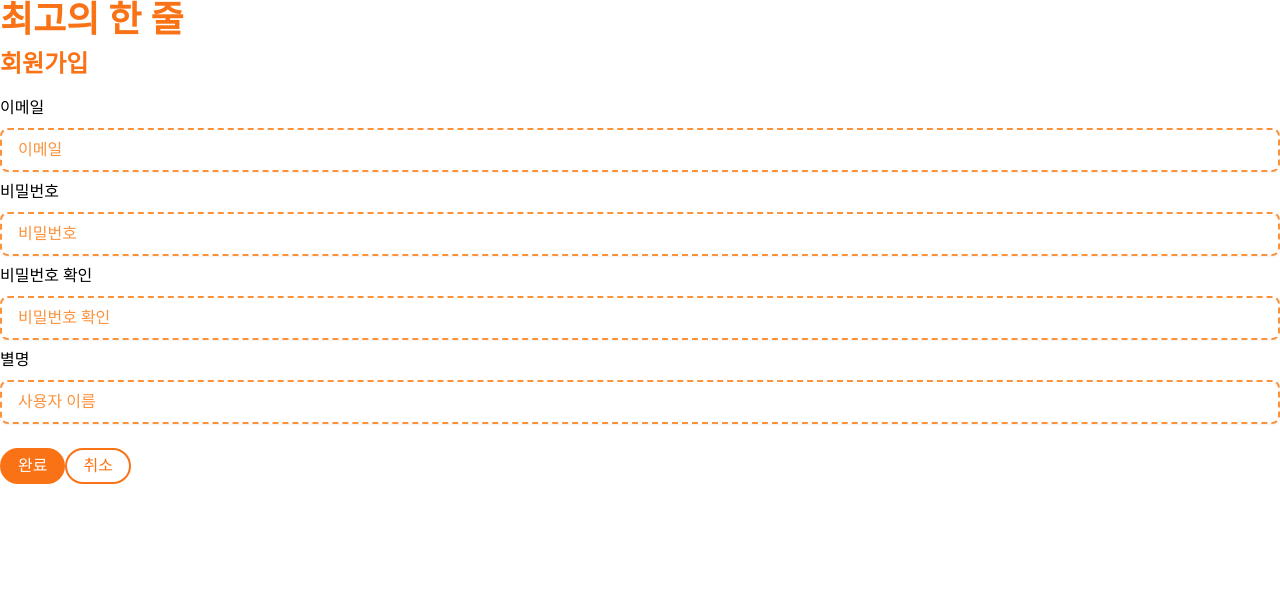
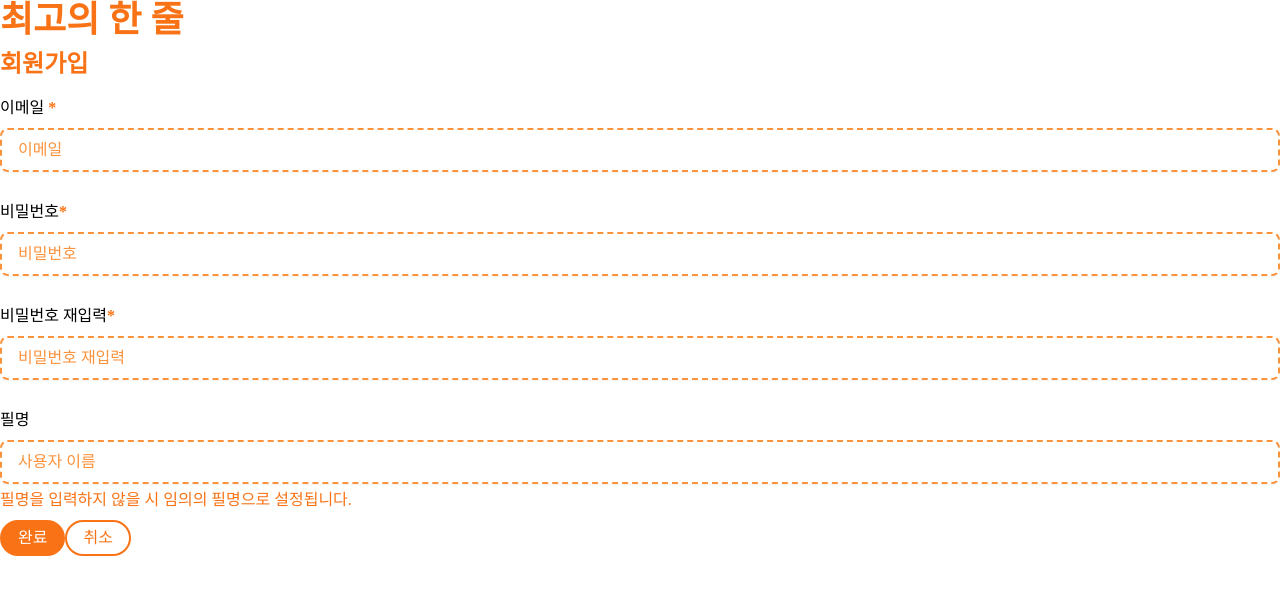
Before and after one commit to 2021bong/the-best-line-client, a Next.js app: page /signup in a window 1280 px wide. Shown: the top 594 px of the page. Built offline with nearby package versions, Linux system fonts and the light colour scheme; a web font is replaced by a local one.

Commit message:
fix : modify signup validation
- check empty values before form submit
- modify email validation to cannot writing special character except '-', '_'
- modify password validation to mix number and alphabet
- add info text for name

```diff
--- a/src/app/styles/custom_tailwind.css
+++ b/src/app/styles/custom_tailwind.css
@@ -41,6 +41,6 @@
 
 /* input */
 input {
-  @apply my-2 border-2 border-orange-400 rounded-lg placeholder-orange-400 px-4 py-2 shadow-sm;
+  @apply mt-2 mb-1 border-2 border-orange-400 rounded-lg placeholder-orange-400 px-4 py-2 shadow-sm;
   transition: 0.3s border;
 }
--- a/src/components/InputForm.tsx
+++ b/src/components/InputForm.tsx
@@ -1,7 +1,7 @@
 'use client';
 
 import Link from 'next/link';
-import { ChangeEvent, useState } from 'react';
+import { ChangeEvent, FormEvent, useState } from 'react';
 import { useForm, Controller } from 'react-hook-form';
 
 type Inputs = {
@@ -37,7 +37,7 @@ export default function InputForm({ owner }: InputFormProps) {
   } = useForm<Inputs>();
 
   const validateEmail = (email: string) => {
-    const emailPattern = /^[^\s@]+@[^\s@]+\.[^\s@]{2,}$/;
+    const emailPattern = /^[a-zA-Z0-9._-]+@[a-zA-Z0-9.-]+\.[a-zA-Z]{2,}$/;
     if (!email) {
       setError('signupEmail', {
         type: 'required',
@@ -46,7 +46,7 @@ export default function InputForm({ owner }: InputFormProps) {
     } else if (!emailPattern.test(email)) {
       setError('signupEmail', {
         type: 'pattern',
-        message: '이메일 형식이 아닙니다.',
+        message: '올바른 이메일 형식이 아닙니다.',
       });
     } else {
       clearErrors('signupEmail');
@@ -54,23 +54,29 @@ export default function InputForm({ owner }: InputFormProps) {
   };
 
   const validatePassword = (pw: string) => {
+    const passwordPattern = /^(?=.*[A-Za-z])(?=.*\d)[A-Za-z\d]*$/;
     if (!pw) {
       setError('signupPassword', {
         type: 'required',
         message: '비밀번호를 입력해주세요.',
       });
-    } else if (8 <= pw.length && pw.length <= 20) {
-      clearErrors('signupPassword');
     } else if (pw.length > 20) {
       setError('signupPassword', {
         type: 'maxLength',
         message: '최대 20자까지 입력가능합니다.',
       });
-    } else {
+    } else if (pw.length < 8) {
       setError('signupPassword', {
         type: 'minLength',
         message: '최소 8자 이상 입력해주세요.',
       });
+    } else if (!passwordPattern.test(pw)) {
+      setError('signupPassword', {
+        type: 'pattern',
+        message: '영문자/숫자를 조합해주세요.',
+      });
+    } else {
+      clearErrors('signupPassword');
     }
   };
 
@@ -78,7 +84,7 @@ export default function InputForm({ owner }: InputFormProps) {
     if (!pw) {
       setError('checkPassword', {
         type: 'required',
-        message: '비밀번호를 입력해주세요.',
+        message: '비밀번호를 재입력해주세요.',
       });
     } else if (pw !== inputData.signupPassword) {
       setError('checkPassword', {
@@ -101,10 +107,36 @@ export default function InputForm({ owner }: InputFormProps) {
     }
   };
 
+  const onLogin = (e: FormEvent) => {
+    e.preventDefault();
+    if (!inputData.loginEmail) {
+      return alert('이메일을 입력해주세요.');
+    }
+    if (!inputData.loginPassword) {
+      return alert('비밀번호를 입력해주세요.');
+    }
+    console.log('로그인');
+  };
+
+  const onSignup = (e: FormEvent) => {
+    e.preventDefault();
+    if (errors.signupEmail?.message || !inputData.signupEmail) {
+      return alert('이메일을 확인해주세요.');
+    }
+    if (errors.signupPassword?.message || !inputData.signupPassword) {
+      return alert('비밀번호를 확인해주세요.');
+    }
+    if (errors.checkPassword?.message || !inputData.checkPassword) {
+      return alert('비밀번호 재입력을 확인해주세요.');
+    }
+
+    console.log('회원가입');
+  };
+
   switch (owner) {
     case 'login':
       return (
-        <form className='flex flex-col'>
+        <form className='flex flex-col' onSubmit={onLogin}>
           <input
             type='text'
             name='loginEmail'
@@ -124,7 +156,9 @@ export default function InputForm({ owner }: InputFormProps) {
             onChange={handleChange}
           />
           <div>
-            <button className='button filled'>로그인</button>
+            <button className='button filled' type='submit'>
+              로그인
+            </button>
             <Link href='/signup'>
               <button className='button'>회원가입</button>
             </Link>
@@ -133,8 +167,10 @@ export default function InputForm({ owner }: InputFormProps) {
       );
     case 'signup':
       return (
-        <form className='flex flex-col'>
-          <label htmlFor='signUpEmail'>이메일</label>
+        <form className='flex flex-col' onSubmit={onSignup}>
+          <label htmlFor='signUpEmail'>
+            이메일 <span className='orange font-bold'>*</span>
+          </label>
           <Controller
             name='signupEmail'
             control={control}
@@ -157,12 +193,13 @@ export default function InputForm({ owner }: InputFormProps) {
               />
             )}
           />
-          {errors.signupEmail && (
-            <p className='orange'>{errors.signupEmail.message}</p>
-          )}
+          <p className='orange h-4'>
+            {errors.signupEmail ? errors.signupEmail.message : ' '}
+          </p>
 
-          <label htmlFor='signupPassword'>비밀번호</label>
-          {/* todo : 비밀번호 특수문자 및 필수 조합 필요 */}
+          <label htmlFor='signupPassword' className='mt-2'>
+            비밀번호<span className='orange font-bold'>*</span>
+          </label>
           <Controller
             name='signupPassword'
             control={control}
@@ -193,11 +230,13 @@ export default function InputForm({ owner }: InputFormProps) {
               />
             )}
           />
-          {errors.signupPassword && (
-            <p className='orange'>{errors.signupPassword.message}</p>
-          )}
+          <p className='orange h-4'>
+            {errors.signupPassword ? errors.signupPassword.message : ' '}
+          </p>
 
-          <label htmlFor='checkPassword'>비밀번호 확인</label>
+          <label htmlFor='checkPassword' className='mt-2'>
+            비밀번호 재입력<span className='orange font-bold'>*</span>
+          </label>
           <Controller
             name='checkPassword'
             control={control}
@@ -219,7 +258,7 @@ export default function InputForm({ owner }: InputFormProps) {
               <input
                 type='password'
                 id='checkPassword'
-                placeholder='비밀번호 확인'
+                placeholder='비밀번호 재입력'
                 className={
                   inputData.checkPassword ? 'border-solid' : 'border-dashed'
                 }
@@ -233,11 +272,13 @@ export default function InputForm({ owner }: InputFormProps) {
               />
             )}
           />
-          {errors.checkPassword && (
-            <p className='orange'>{errors.checkPassword.message}</p>
-          )}
+          <p className='orange h-4'>
+            {errors.checkPassword ? errors.checkPassword.message : ' '}
+          </p>
 
-          <label htmlFor='name'>별명</label>
+          <label htmlFor='name' className='mt-2'>
+            필명
+          </label>
           {/* todo : 사용자 이름 랜덤 텍스트 생성 후 플레이스 홀더로 넣기*/}
           <Controller
             name='name'
@@ -259,10 +300,16 @@ export default function InputForm({ owner }: InputFormProps) {
               />
             )}
           />
-          {errors.name && <p className='orange'>{errors.name.message}</p>}
+          <p className='orange h-4'>
+            {errors.name ? errors.name.message : ' '}
+            {!inputData.name &&
+              '필명을 입력하지 않을 시 임의의 필명으로 설정됩니다.'}
+          </p>
 
           <div>
-            <button className='button filled'>완료</button>
+            <button className='button filled' type='submit'>
+              완료
+            </button>
             <Link href='/login'>
               <button className='button'>취소</button>
             </Link>
```
